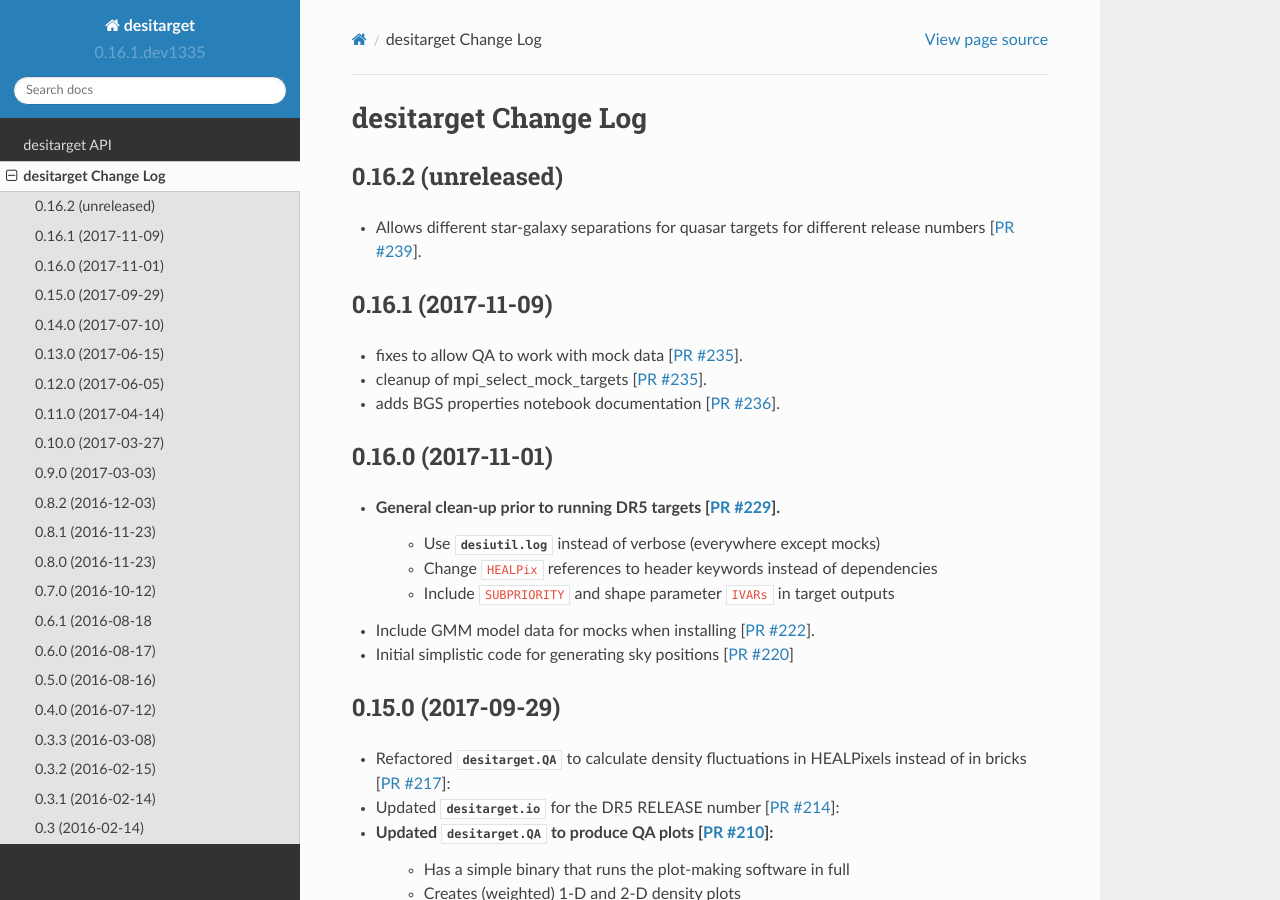
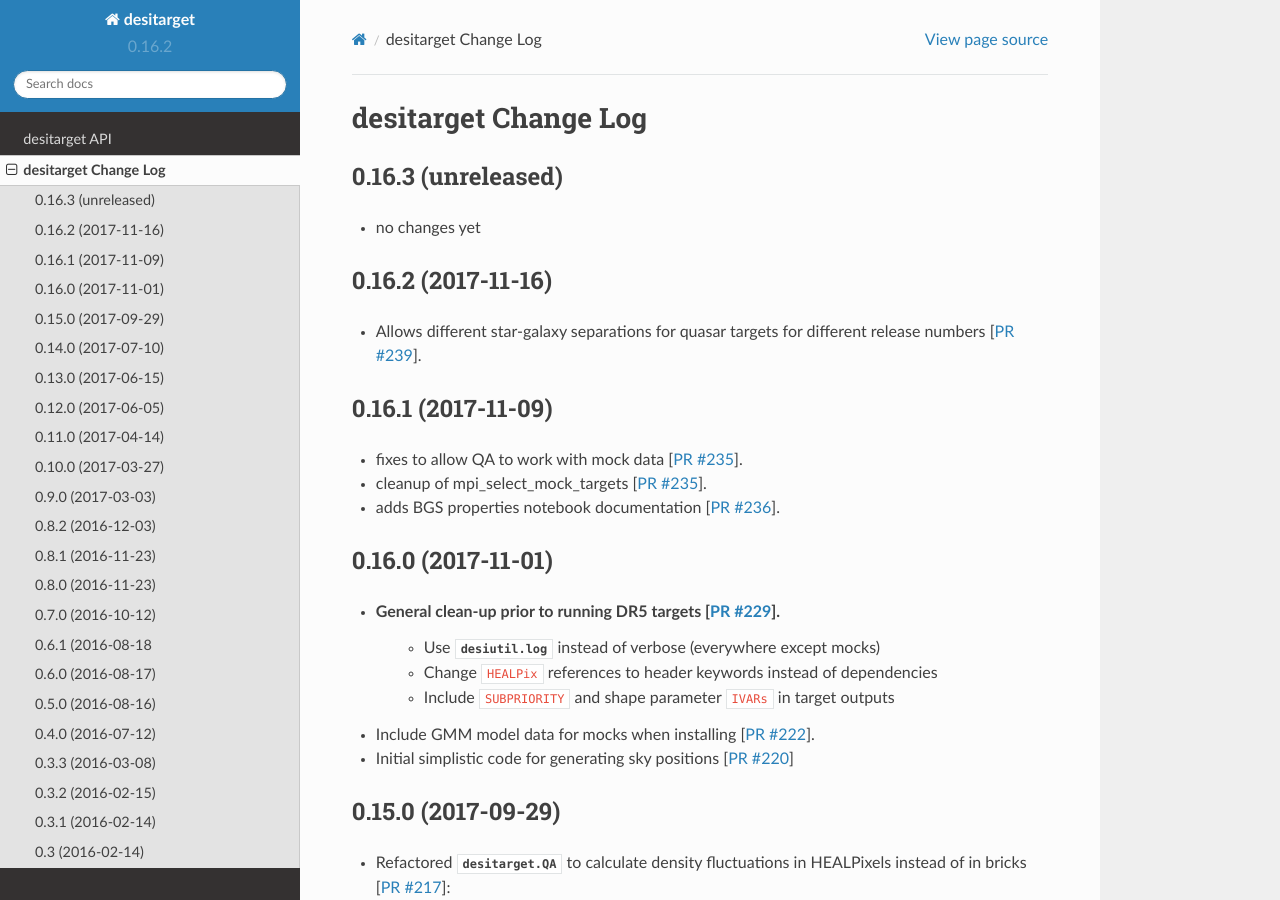
Before and after one commit to desihub/desitarget, a Sphinx documentation site: the page built from doc/changes.rst, in a window 1280 px wide and 900 px high. Built offline with Sphinx 7.4.7 and the Read the Docs theme 2.0.0, drawn with Linux system fonts in a browser that asks for light colours.

Commit message:
update release notes and version for desitarget/0.16.2

```diff
--- a/doc/changes.rst
+++ b/doc/changes.rst
@@ -2,7 +2,12 @@
 desitarget Change Log
 =====================
 
-0.16.2 (unreleased)
+0.16.3 (unreleased)
+-------------------
+
+* no changes yet
+
+0.16.2 (2017-11-16)
 -------------------
 
 * Allows different star-galaxy separations for quasar targets for
--- a/py/desitarget/_version.py
+++ b/py/desitarget/_version.py
@@ -1 +1 @@
-__version__ = '0.16.1.dev1335'
+__version__ = '0.16.2'
```
